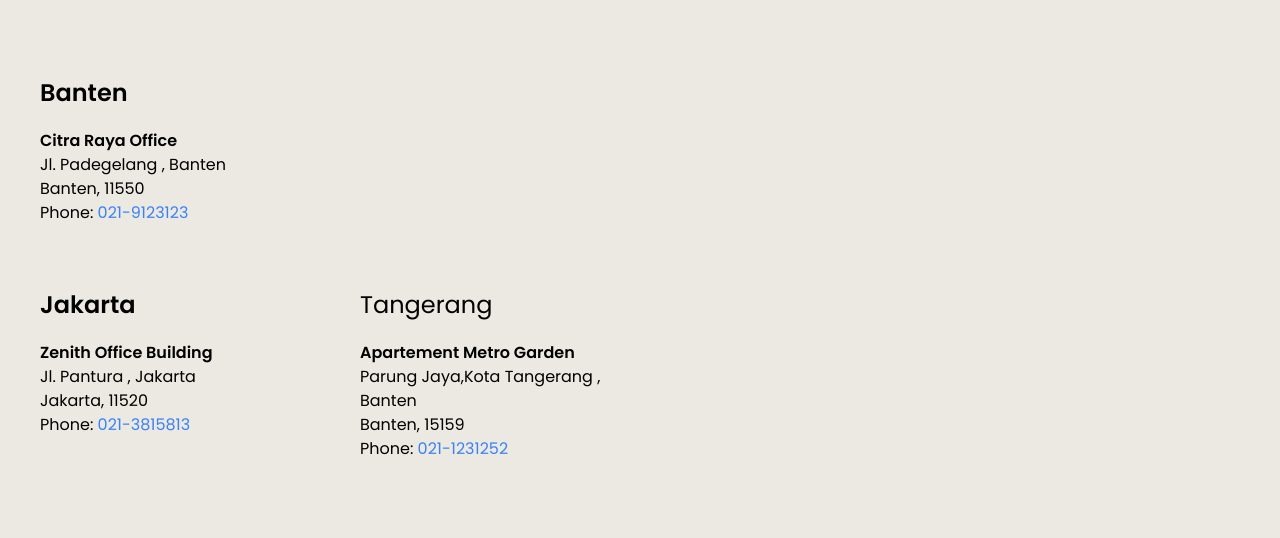
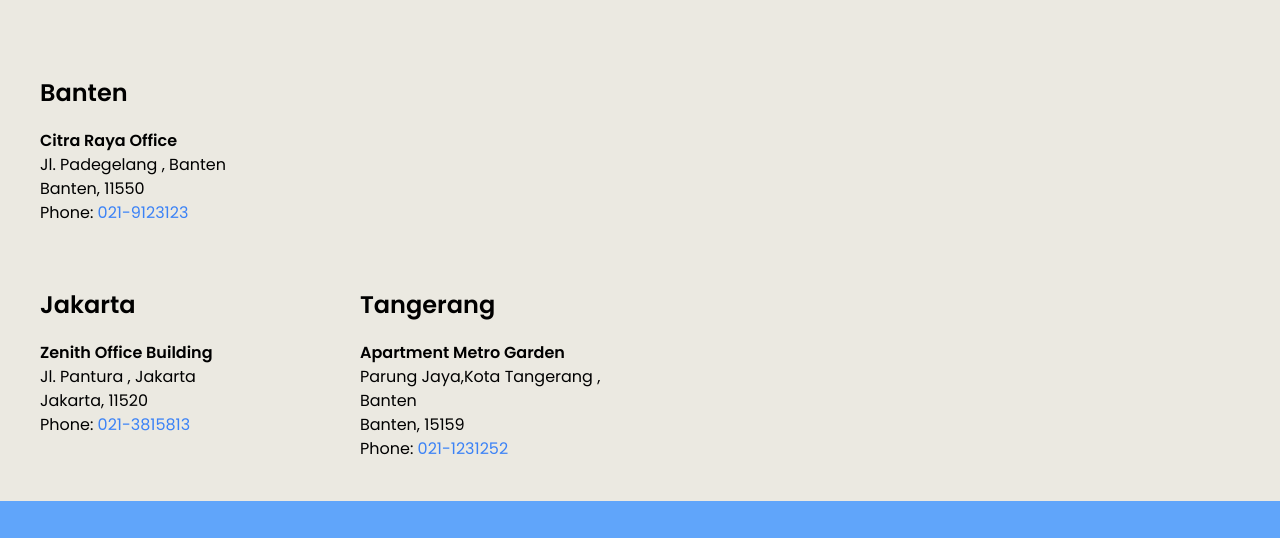
Before and after one commit to arqiarkaan/zenith-photography, a plain HTML site: page pages/hire.html in a window 1280 px wide. Shown: the part 235-773 px from the top of the page. Drawn offline with nearby package versions, Linux system fonts and the light colour scheme.

```diff
--- a/index.js
+++ b/index.js
@@ -65,6 +65,7 @@ $(document).ready(function () {
     $("html, body").animate({ scrollTop: 0 }, 800);
     return false;
   });
+  // Scroll on Top
 
   // Animate On Scroll Screen
   const observer = new IntersectionObserver((entries) => {
--- a/pages/hire.html
+++ b/pages/hire.html
@@ -28,6 +28,7 @@
     <link rel="stylesheet" href="../styles.css" />
   </head>
   <body class="max-w-[1920px] mx-auto relative overflow-x-hidden bg-[#ebe9e1]">
+
     <!-- Navbar Menu -->
     <div
       class="bg-black left-0 top-0 bottom-0 right-0 fixed gap-y-5 text-[#373737] flex-col justify-center items-center text-[60px] font-extrabold navbar transition-all scale-100 z-50 flex close-nav max-md:text-3xl"
@@ -88,7 +89,7 @@
     <!-- Navbar -->
 
     <!-- Hire Us -->
-    <div class="h-screen max-h-[1000px] relative px-10 max-sm:p-5">
+    <div class="max-h-[1000px] px-10 max-sm:p-5">
       <div class="flex flex-col pt-36">
         <span class="text-4xl text-blue-500 font-semibold"
           >We Always Love to Hear Your Ideas!
@@ -127,9 +128,9 @@
             </div>
           </div>
           <div class="flex flex-col gap-y-5 col-span-1">
-            <h2 class="text-2xl">Tangerang</h2>
+            <h2 class="text-2xl font-semibold">Tangerang</h2>
             <div class="flex flex-col">
-              <span class="font-semibold">Apartement Metro Garden</span>
+              <span class="font-semibold">Apartment Metro Garden</span>
               <span>Parung Jaya,Kota Tangerang , Banten</span>
               <span>Banten, 15159</span>
               <span
@@ -140,7 +141,6 @@
         </div>
       </div>
     </div>
-
     <!-- Hire Us -->
 
     <!-- Footer -->
```
Also changed, not shown: pages/about.html (+2 -0 lines), pages/projects.html (+2 -0 lines).
